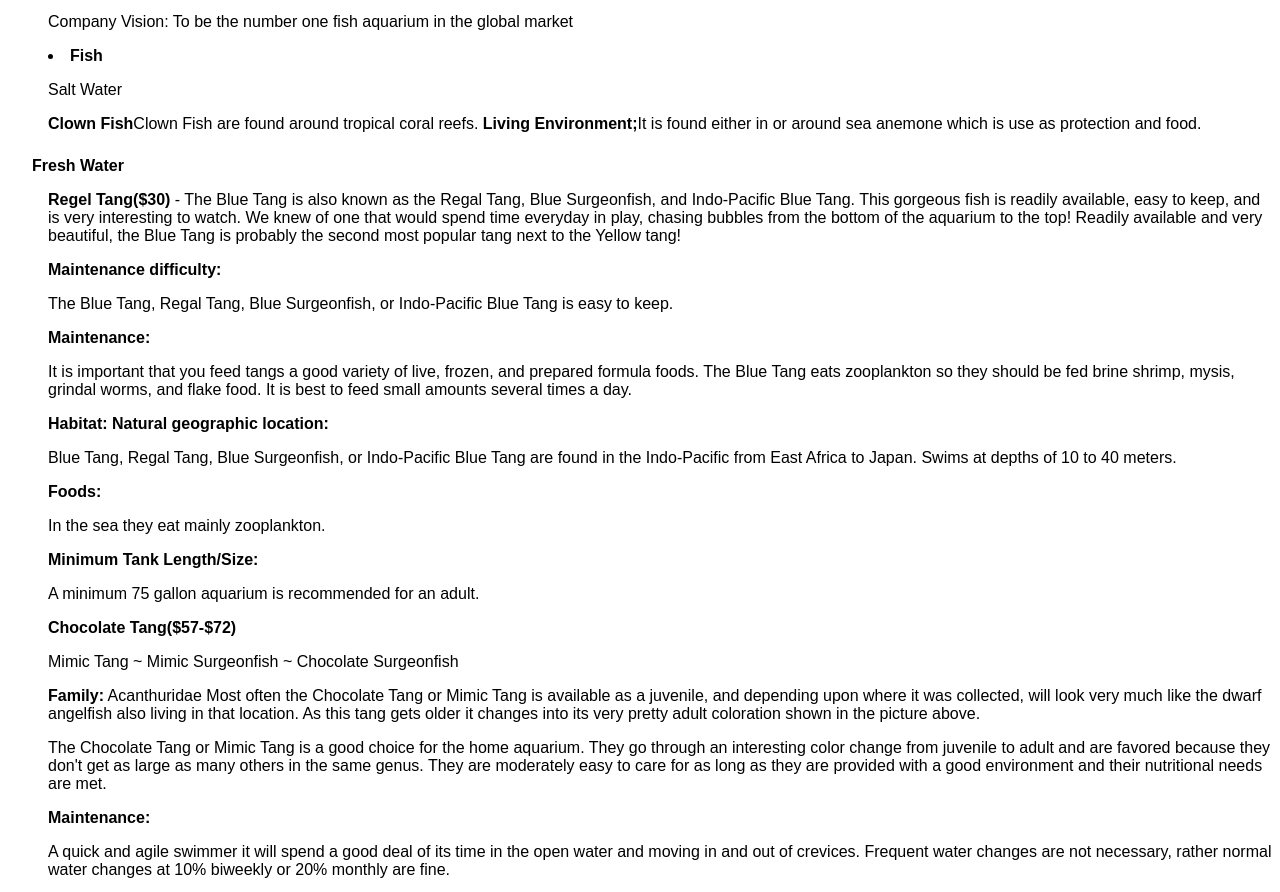
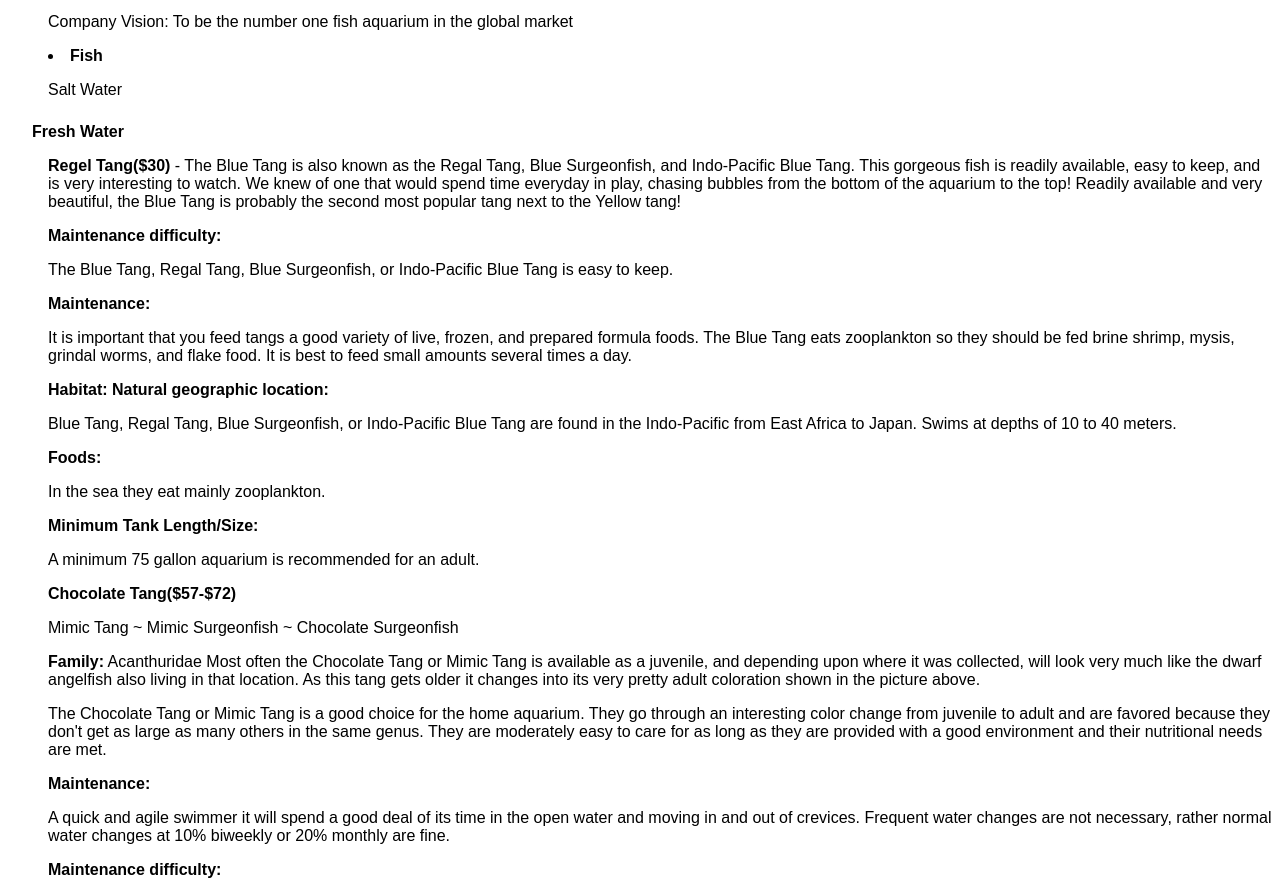
Before and after one commit to dinodre1342/Assignment2_Group, a plain HTML site: page plan (1).html in a window 1280 px wide. Shown: the part 1089-1981 px from the top of the page. Drawn offline with Linux system fonts and the light colour scheme.

Commit message:
Update plan (1).html

```diff
--- a/plan (1).html
+++ b/plan (1).html
@@ -48,7 +48,7 @@
 
     <li> <strong>Fish</strong></li>
     <p>Salt Water </p>
-    	<p><strong>Clown Fish</strong>Clown Fish are found around tropical coral reefs. <strong>Living Environment;</strong>It is found either in or around sea anemone which is use as protection and food.</p>
+
      <h2>Fresh Water</h2>
 
     	<p><strong> Regel Tang($30)</strong> - The Blue Tang is also known as the Regal Tang, Blue Surgeonfish, and Indo-Pacific Blue Tang. This gorgeous fish is readily available, easy to keep, and is very interesting to watch. We knew of one that would spend time everyday in play, chasing bubbles from the bottom of the aquarium to the top!
```
